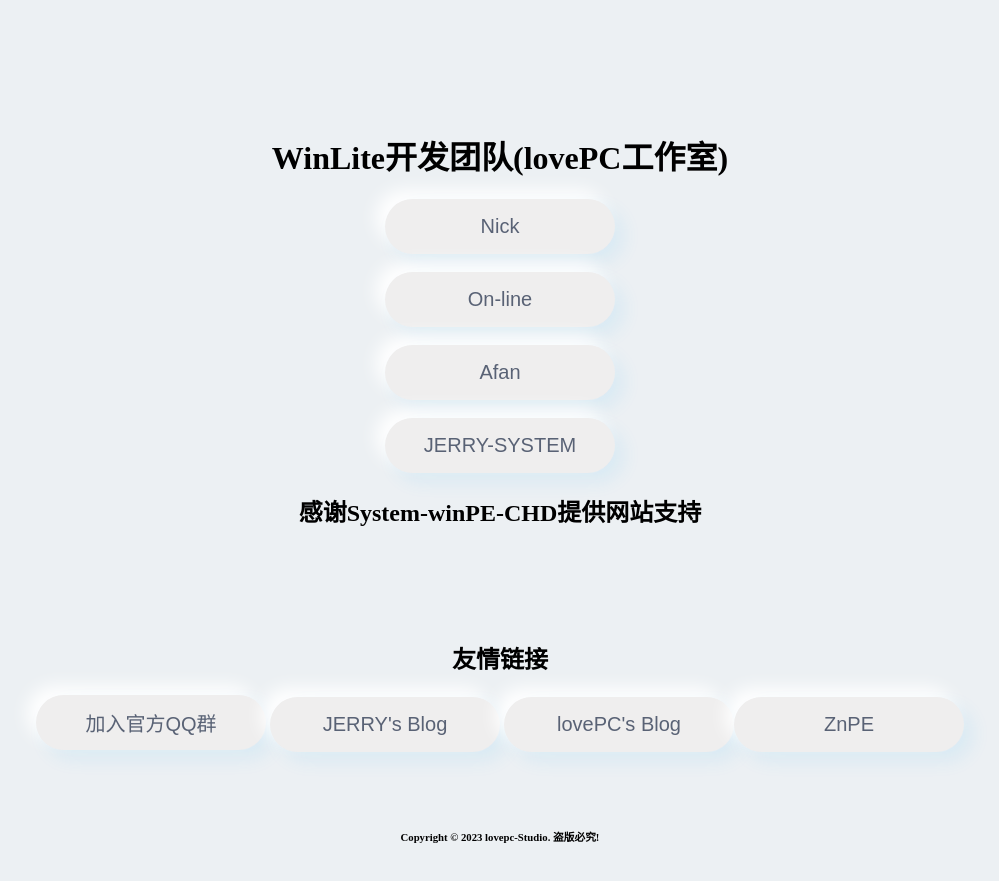
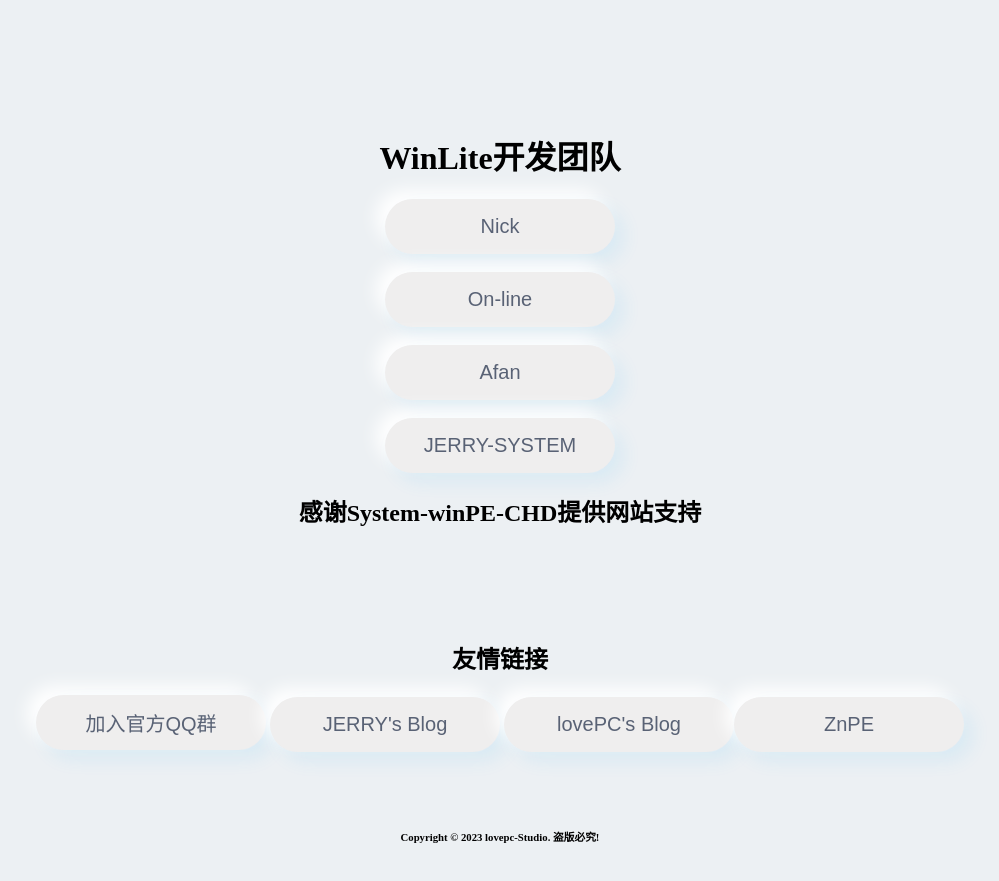
Before and after one commit to lovepc-online/SysLite, a plain HTML site: page index.html in a window 1280 px wide. Shown: the part 2940-3821 px from the top of the page, without its empty margins (140-1139 px from the left). Drawn offline with Linux system fonts and the light colour scheme.

Commit message:
Update index.html

```diff
--- a/index.html
+++ b/index.html
@@ -76,7 +76,7 @@
         <br><br><br><br><br><br><br><br><br><br><br><br><br><br><br><br>
         <!--鸣谢+友链-->
         </dev>
-            <h1 align="center" class="text">WinLite开发团队(lovePC工作室)</h1>
+            <h1 align="center" class="text">WinLite开发团队</h1>
             <p align="center">
             <input type="button" value="Nick" class="button">
             <br>
```
